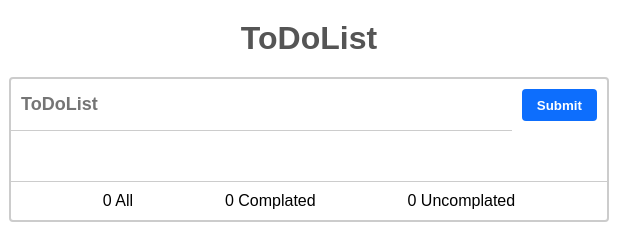
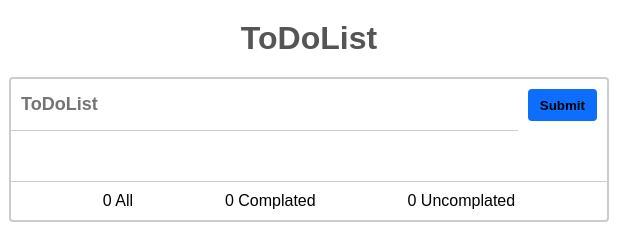
Before and after one commit to dastanAmanov/todolist-js, a plain HTML site: page index.html in a window 1280 px wide. Shown: the full height of the page, 331-971 px from the left. Drawn offline with Linux system fonts and the light colour scheme.

Commit message:
Update style.css

```diff
--- a/css/style.css
+++ b/css/style.css
@@ -36,10 +36,10 @@ form input{
 }
 form .btn{
     border: none;
-    padding: 8px 15px;
+    padding: 8px 12px;
     margin: 10px;
     border-radius: 4px;
-    color: #fff;
+    color: #000;
     background-color: #0D6EFD;
     font-weight: 600;
     font-family: sans-serif;
```
